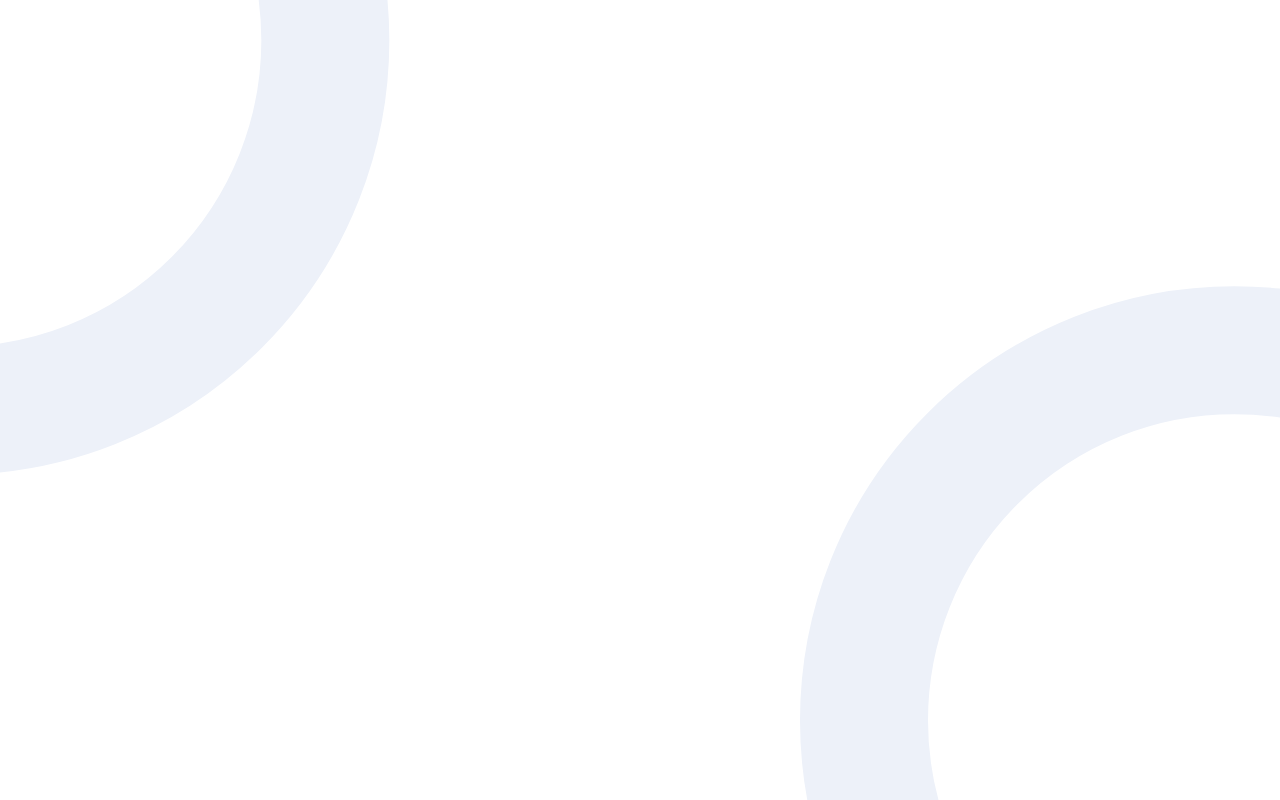
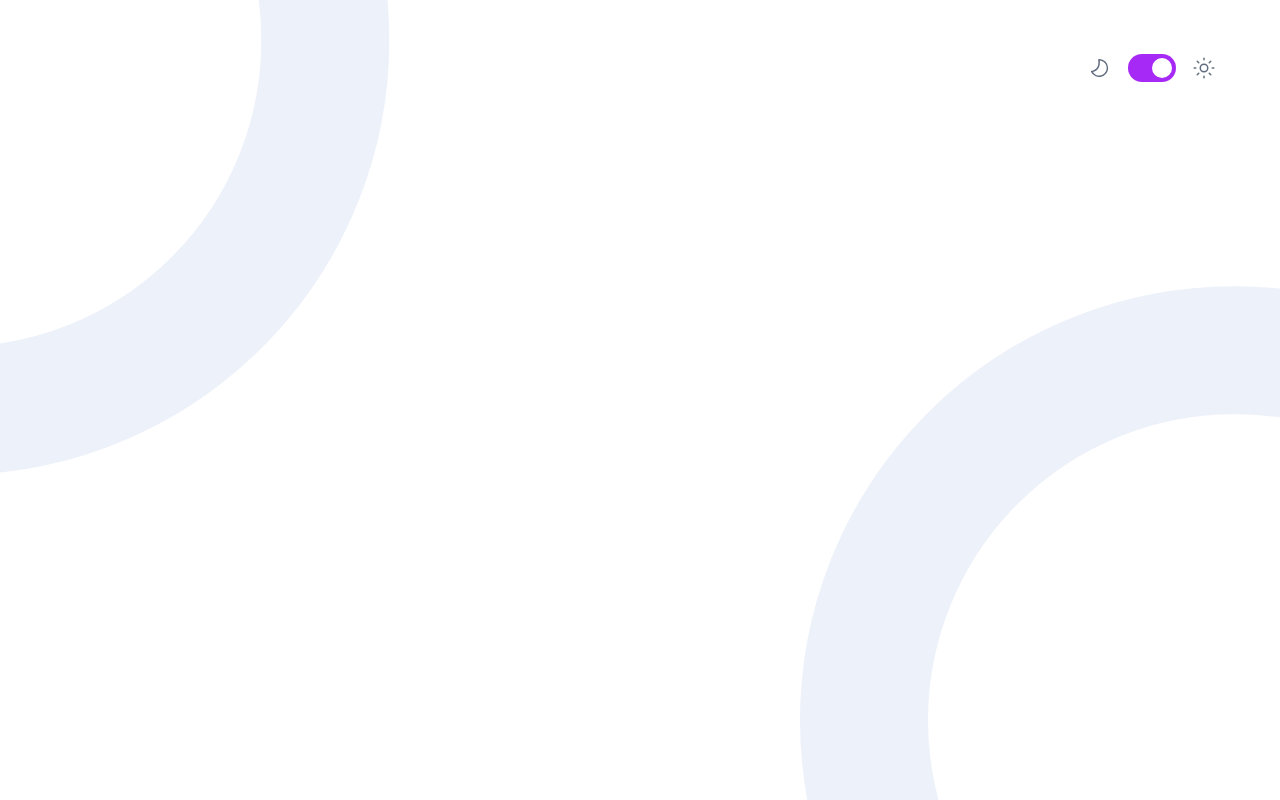
Before and after one commit to jlyon12/frontend-quiz-app, a React (Vite) app: page / in a window 1280 px wide. Built offline with nearby package versions, Linux system fonts and the light colour scheme.

Commit message:
Add Header component

```diff
--- /dev/null
+++ b/src/components/Header.tsx
@@ -0,0 +1,17 @@
+import MoonIconDark from '../assets/images/icon-moon-dark.svg?react';
+import SunIconDark from '../assets/images/icon-sun-dark.svg?react';
+import Switch from './ui/Switch';
+const Header = () => {
+	return (
+		<header className=" flex h-10 items-center justify-between   ">
+			<div></div>
+			<div className="flex items-center gap-[8px] md:gap-4">
+				<MoonIconDark title="moon icon" />
+				<Switch isOn={true} handleToggle={() => null} />
+				<SunIconDark title="sun icon" />
+			</div>
+		</header>
+	);
+};
+
+export default Header;
--- a/src/layouts/GlobalLayout.tsx
+++ b/src/layouts/GlobalLayout.tsx
@@ -1,7 +1,8 @@
+import Header from '../components/Header';
 const GlobalLayout = ({ children }: React.PropsWithChildren) => {
 	return (
-		<div className="  min-h-dvh bg-d-neutral-100 bg-mobile-light bg-cover bg-center bg-no-repeat px-6 pt-8  md:bg-tablet-light lg:bg-desktop-light dark:bg-d-neutral-500 dark:bg-mobile-dark dark:md:bg-tablet-dark  dark:lg:bg-desktop-dark">
-			<header></header>
+		<div className=" min-h-dvh bg-d-neutral-100 bg-mobile-light bg-cover bg-center bg-no-repeat px-6 pt-4 md:bg-tablet-light md:px-16 md:pt-12 lg:bg-desktop-light dark:bg-d-neutral-500 dark:bg-mobile-dark dark:md:bg-tablet-dark  dark:lg:bg-desktop-dark">
+			<Header />
 			<main>{children}</main>
 			<footer></footer>
 		</div>
```
